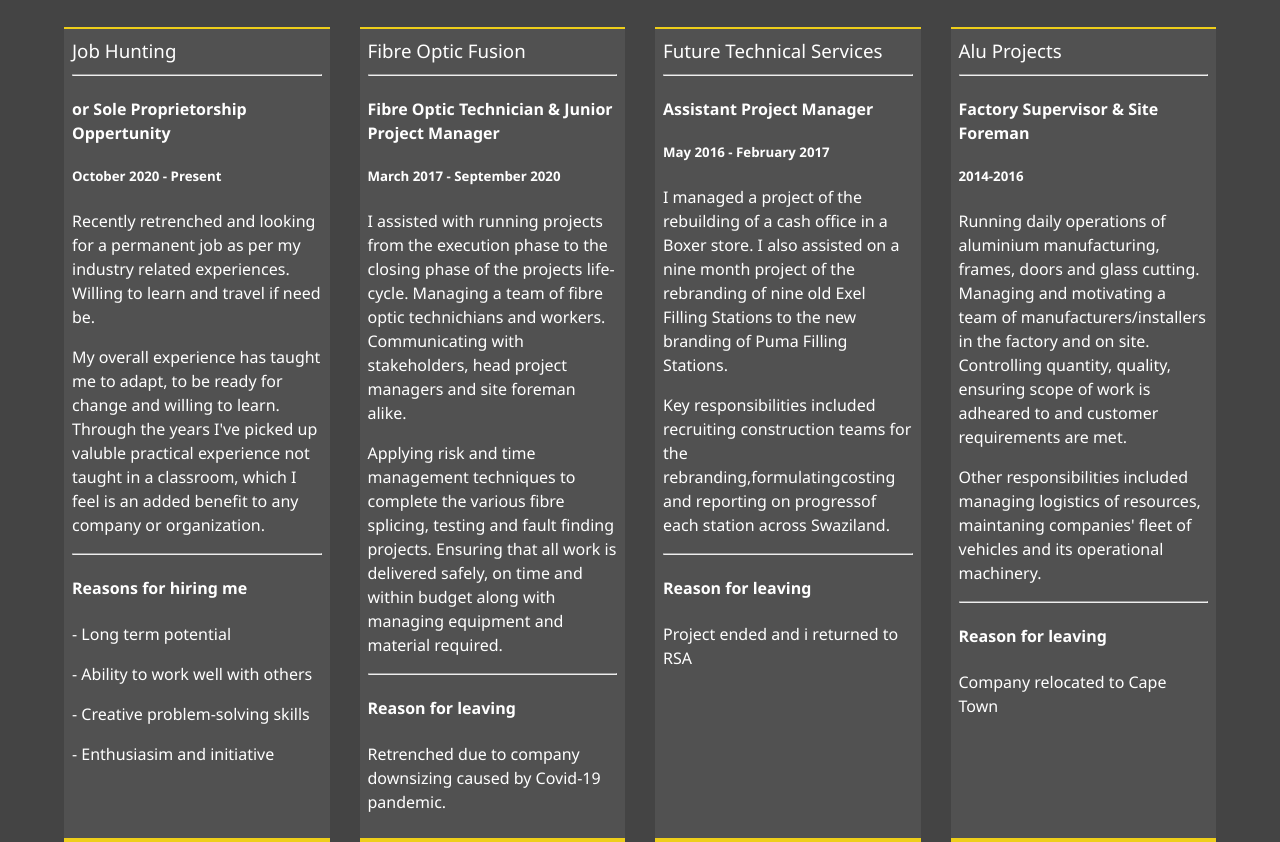
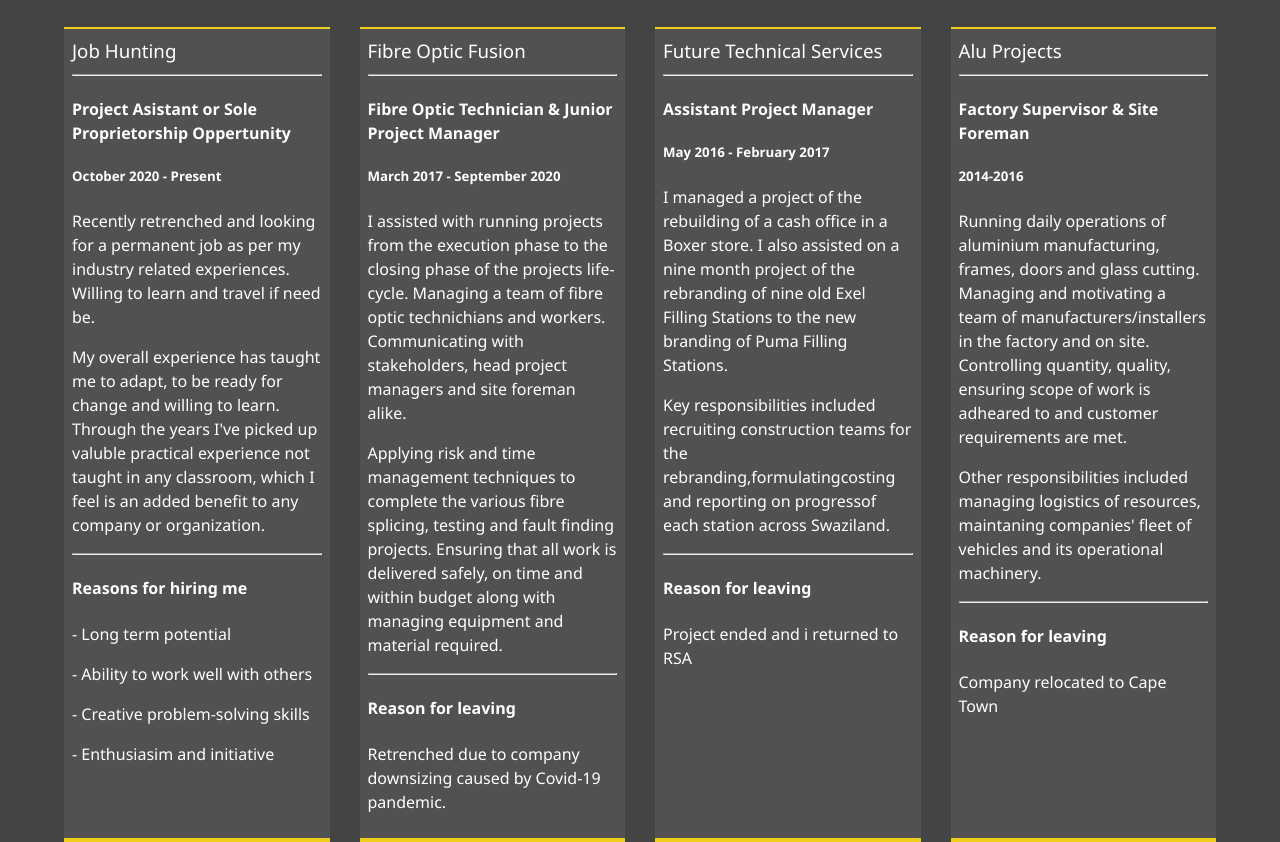
Before and after one commit to Gareth-1987/gk_modern_portfolio, a website: page dist/about.html in a window 1280 px wide. Shown: the part 571-1413 px from the top of the page. Drawn offline with Linux system fonts and the light colour scheme.

Commit message:
added content

```diff
--- a/dist/about.html
+++ b/dist/about.html
@@ -85,13 +85,13 @@
         <div class="job job-0">
           <h3>Job Hunting</h3>
           <hr />
-          <h4>or Sole Proprietorship Oppertunity</h4>
+          <h4>Project Asistant or Sole Proprietorship Oppertunity</h4>
           <h5>October 2020 - Present</h5>
           <p>
             Recently retrenched and looking for a permanent job as per my industry related experiences. Willing to learn and travel if need be.
           </p>
           <p>
-            My overall experience has taught me to adapt, to be ready for change and willing to learn. Through the years I've picked up valuble practical experience not taught in a classroom, which I feel is an added benefit to any company or organization.
+            My overall experience has taught me to adapt, to be ready for change and willing to learn. Through the years I've picked up valuble practical experience not taught in any classroom, which I feel is an added benefit to any company or organization.
           </p>
           <hr>
 
@@ -232,7 +232,7 @@
           <h4>N4 Certification</h4>
           <p>Lyttelton Manor High - 2005</p>
         </div>
-        <div class="job job-9">
+        <div class="job job-8">
           <h3>Interests</h3>
           <hr />
           <h4>Theology</h4>
@@ -242,7 +242,7 @@
           <h4>Soccer</h4>
           <h4>Reading</h4>
         </div>
-        <div class="job job-8">
+        <div class="job job-9">
           <h3>Future Achievements</h3>
           <hr />
           <h4>N6 Civil Engineering</h4>
@@ -257,16 +257,15 @@
           <div class="cert">
           <h4>Full Stack Web Development</h4>
           <a target="_blank" href="certs/certificate-the-full-stack-web-development.jpg" class="fas fa-graduation-cap fa-1x"> Click to view</a>
-         </div>
-         <div class="cert">
+          </div>
+          <div class="cert">
           <h4>Project Management</h4>
-
           <a target="_blank" href="certs/Gareth Edward Klyszejko - UCT-PM -  Letter of Completion-1.pdf" class="fas fa-graduation-cap fa-1x"> Click to view</a>
-        </div>
-        <div class="cert">
+          </div>
+          <div class="cert">
           <h4>Matric Certificate</h4>
           <a target="_blank" href="certs/Matric Certificate.pdf" class="fas fa-graduation-cap fa-1x"> Click to view</a>
-        </div>
+          </div>
           <h4></h4>
         </div>
 
```
